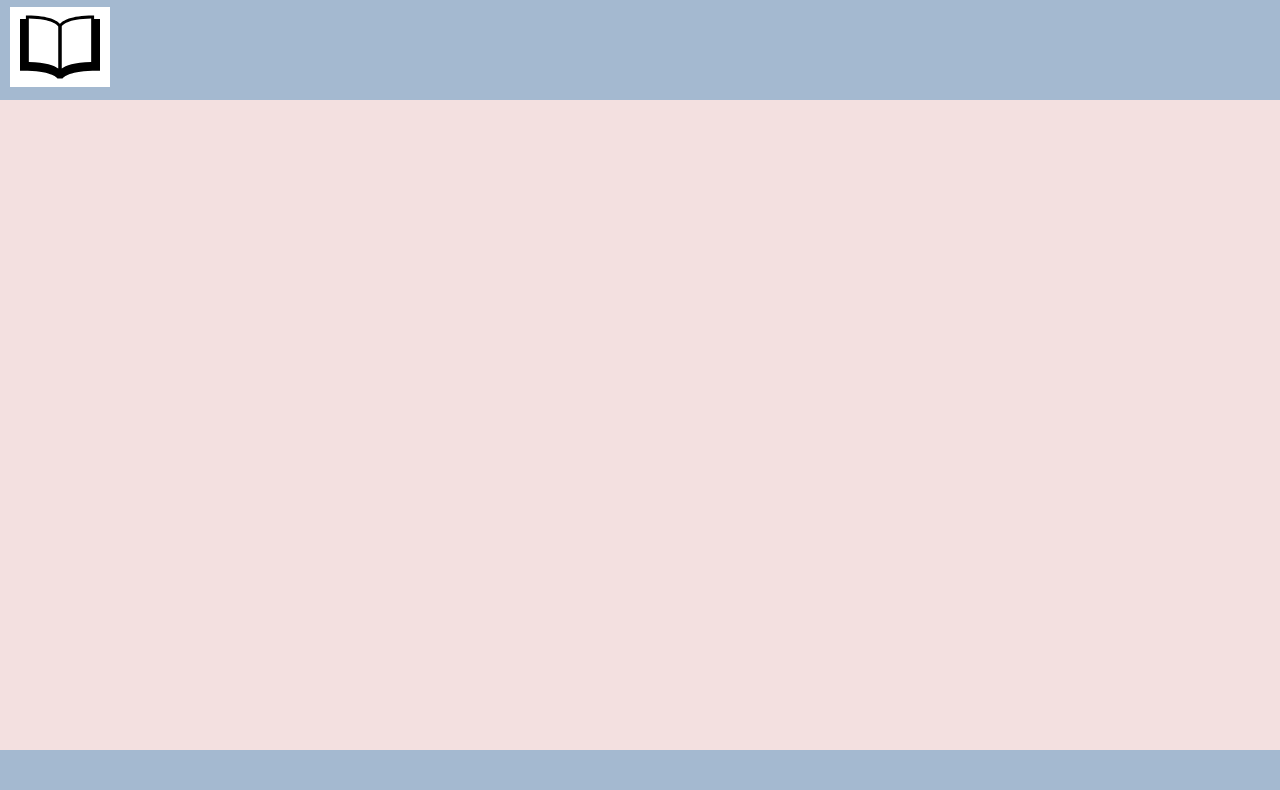
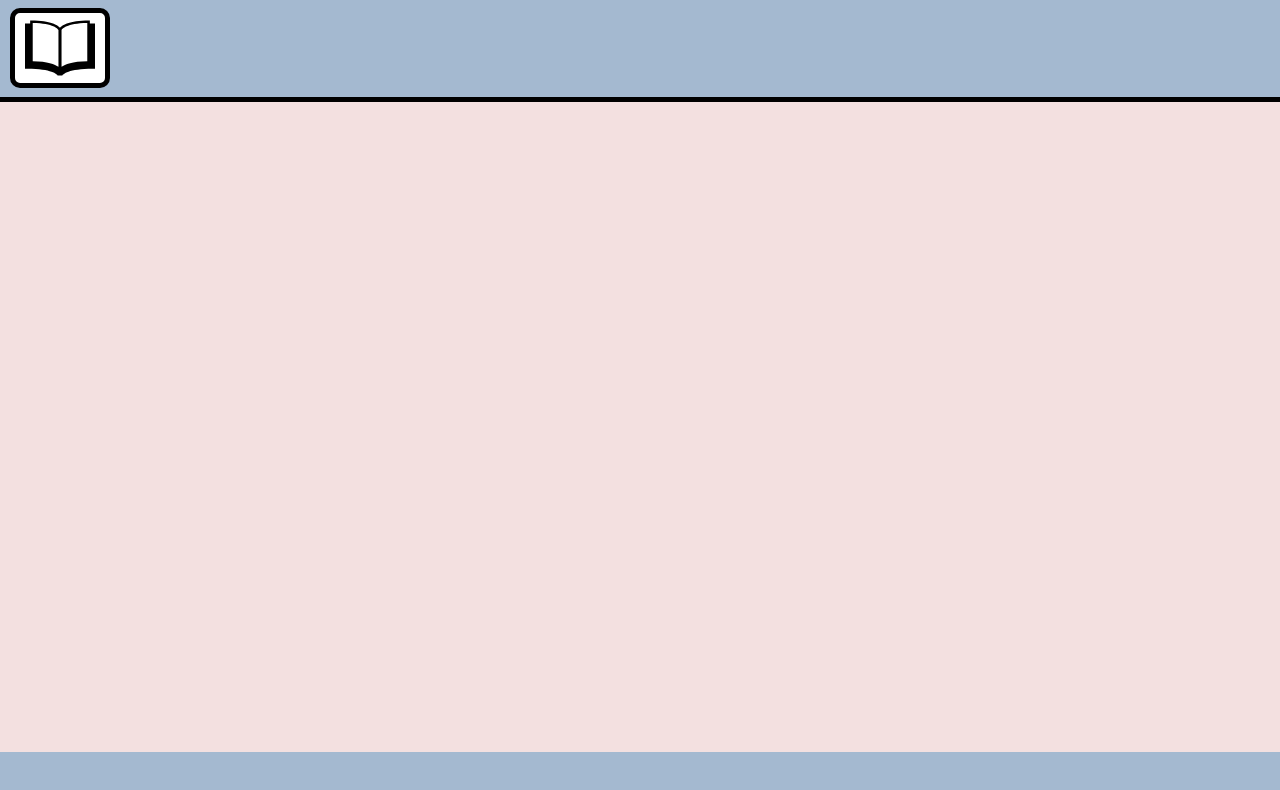
Before and after one commit to FloppyCacti/The-Odin-Project, a React app in the folder Shopping-Cart/: page /shop in a window 1280 px wide. Shown: the top 790 px of the page. Built offline with nearby package versions, Linux system fonts and the light colour scheme; the HTML template or start-up script is replaced by a standard one.

Commit message:
fix anchor and img alignment in header and add border

```diff
--- a/Shopping-Cart/src/styles/shopPage.css
+++ b/Shopping-Cart/src/styles/shopPage.css
@@ -13,13 +13,21 @@ header {
   display: flex;
   justify-content: space-between;
   align-items: center;
+  border-bottom: 5px solid black;
+}
+
+header > a {
+  display: flex;
+  margin-left: 10px;
 }
 
 header > a > img {
+  box-sizing: border-box;
   padding: 0 10px;
-  margin-left: 10px;
-  width: 80px;
+  width: 100px;
   background-color: white;
+  border: 5px solid black;
+  border-radius: 10px;
 }
 
 #content {
```
